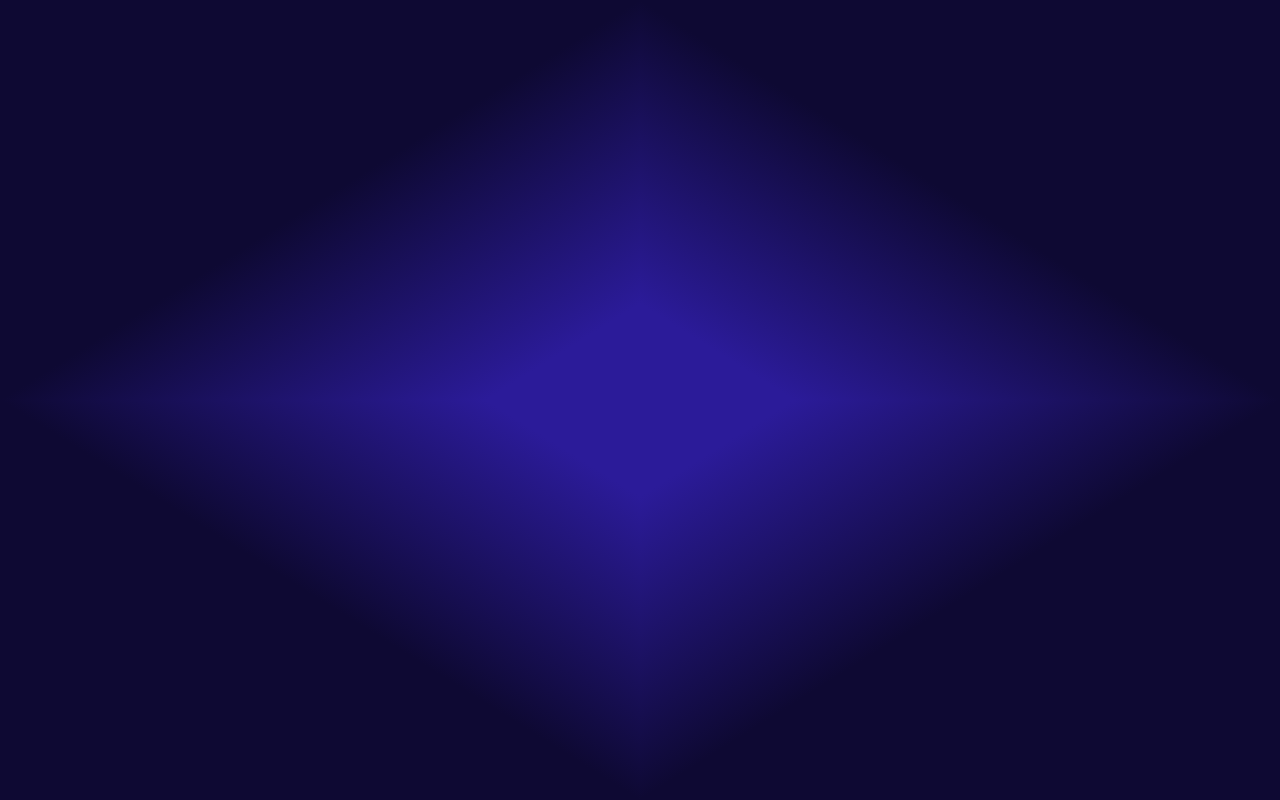
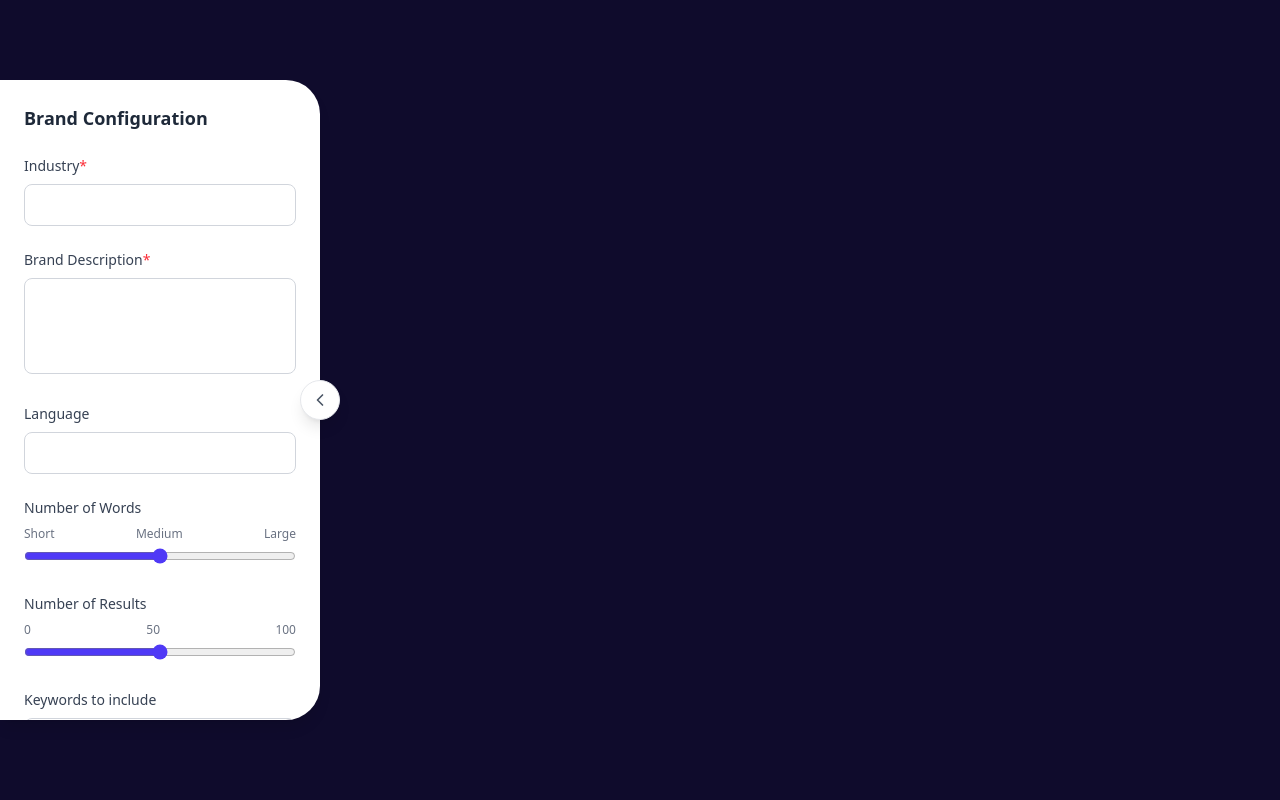
Before and after one commit to aman-ifza/1base, a React (Vite) app in the folder frontend/: page / in a window 1280 px wide. Built offline with nearby package versions, Linux system fonts and the light colour scheme.

Commit message:
added more components

```diff
--- a/frontend/src/App.jsx
+++ b/frontend/src/App.jsx
@@ -16,12 +16,15 @@ import LogoCard from './components/LogoCard';
 import TemplateComponent from './components/TemplateComponent';
 import TemplatePreview from './components/TemplatePreview';
 import Chatbox from './components/Chatbox';
+import NameMiniSidebar from './components/NameMiniSidebar';
 
 function App() {
   return (
-    <div >
-
-
+    <div className="relative min-h-screen bg-gradient-to-b from-[#0F0B2C] to-[#0F0B2C]">
+      <NameMiniSidebar />
+      <div className="flex-1 p-6">
+        {/* Your main content goes here */}
+      </div>
     </div>
   )
 }
--- /dev/null
+++ b/frontend/src/components/NameMiniSidebar.jsx
@@ -0,0 +1,140 @@
+import React, { useState } from 'react';
+import { ChevronLeft, ChevronRight } from 'lucide-react';
+
+const NameMiniSidebar = () => {
+  const [isCollapsed, setIsCollapsed] = useState(false);
+  const [selectedIndustry, setSelectedIndustry] = useState('');
+  const [brandDescription, setBrandDescription] = useState('');
+  const [selectedLanguage, setSelectedLanguage] = useState('English');
+  const [wordCount, setWordCount] = useState(50);
+  const [resultCount, setResultCount] = useState(50);
+  const [keywords, setKeywords] = useState('');
+
+  return (
+    <div className="fixed left-0 top-1/2 -translate-y-1/2 flex h-[80vh]">
+      <div
+        className={`bg-white transition-all duration-300 ease-in-out overflow-hidden
+        ${isCollapsed ? 'w-0' : 'w-80'}
+        h-full rounded-tr-[34px] rounded-br-[34px] shadow-lg`}
+      >
+        <div className="h-full overflow-y-auto scrollbar-thin scrollbar-thumb-gray-300 scrollbar-track-transparent p-6">
+          <div className="space-y-6">
+            <h2 className="text-lg font-semibold text-gray-800">Brand Configuration</h2>
+
+            {/* Industry Selection */}
+            <div className="space-y-2">
+              <label className="block text-sm font-medium text-gray-700">
+                Industry<span className="text-red-500">*</span>
+              </label>
+              <select
+                value={selectedIndustry}
+                onChange={(e) => setSelectedIndustry(e.target.value)}
+                className="w-full rounded-lg border border-gray-300 px-3 py-2 focus:outline-none focus:ring-2 focus:ring-indigo-500 focus:border-transparent"
+              >
+                <option value="">Select industry</option>
+                <option value="technology">Technology</option>
+                <option value="healthcare">Healthcare</option>
+                <option value="finance">Finance</option>
+                <option value="retail">Retail</option>
+              </select>
+            </div>
+
+            {/* Brand Description */}
+            <div className="space-y-2">
+              <label className="block text-sm font-medium text-gray-700">
+                Brand Description<span className="text-red-500">*</span>
+              </label>
+              <textarea
+                value={brandDescription}
+                onChange={(e) => setBrandDescription(e.target.value)}
+                placeholder="Describe your brand personality, values, and target audience..."
+                className="w-full rounded-lg border border-gray-300 px-3 py-2 h-24 resize-none focus:outline-none focus:ring-2 focus:ring-indigo-500 focus:border-transparent"
+              />
+            </div>
+
+            {/* Language Selection */}
+            <div className="space-y-2">
+              <label className="block text-sm font-medium text-gray-700">Language</label>
+              <select
+                value={selectedLanguage}
+                onChange={(e) => setSelectedLanguage(e.target.value)}
+                className="w-full rounded-lg border border-gray-300 px-3 py-2 focus:outline-none focus:ring-2 focus:ring-indigo-500 focus:border-transparent"
+              >
+                <option value="English">English</option>
+                <option value="Spanish">Spanish</option>
+                <option value="French">French</option>
+                <option value="German">German</option>
+              </select>
+            </div>
+
+            {/* Word Count Range */}
+            <div className="space-y-2">
+              <label className="block text-sm font-medium text-gray-700">Number of Words</label>
+              <div className="flex justify-between text-xs text-gray-500 mb-1">
+                <span>Short</span>
+                <span>Medium</span>
+                <span>Large</span>
+              </div>
+              <input
+                type="range"
+                min="0"
+                max="100"
+                value={wordCount}
+                onChange={(e) => setWordCount(parseInt(e.target.value))}
+                className="w-full accent-indigo-600"
+              />
+            </div>
+
+            {/* Results Count Range */}
+            <div className="space-y-2">
+              <label className="block text-sm font-medium text-gray-700">Number of Results</label>
+              <div className="flex justify-between text-xs text-gray-500 mb-1">
+                <span>0</span>
+                <span>50</span>
+                <span>100</span>
+              </div>
+              <input
+                type="range"
+                min="0"
+                max="100"
+                value={resultCount}
+                onChange={(e) => setResultCount(parseInt(e.target.value))}
+                className="w-full accent-indigo-600"
+              />
+            </div>
+
+            {/* Keywords */}
+            <div className="space-y-2">
+              <label className="block text-sm font-medium text-gray-700">Keywords to include</label>
+              <input
+                type="text"
+                value={keywords}
+                onChange={(e) => setKeywords(e.target.value)}
+                placeholder="Trust, Fast"
+                className="w-full rounded-lg border border-gray-300 px-3 py-2 focus:outline-none focus:ring-2 focus:ring-indigo-500 focus:border-transparent"
+              />
+            </div>
+          </div>
+        </div>
+      </div>
+
+      {/* Toggle Button */}
+      <div className="relative">
+        <button
+          onClick={() => setIsCollapsed(!isCollapsed)}
+          className={`absolute top-1/2 -translate-y-1/2 flex items-center justify-center transition-all duration-300
+            w-10 h-10 bg-white hover:bg-gray-50 rounded-full shadow-lg border border-gray-200
+            ${isCollapsed ? 'left-3' : '-right-5'}`}
+        >
+          {isCollapsed ? (
+            <ChevronRight className="w-5 h-5 text-gray-600" />
+          ) : (
+            <ChevronLeft className="w-5 h-5 text-gray-600" />
+          )}
+        </button>
+      </div>
+    </div>
+  );
+};
+
+export default NameMiniSidebar;
```
